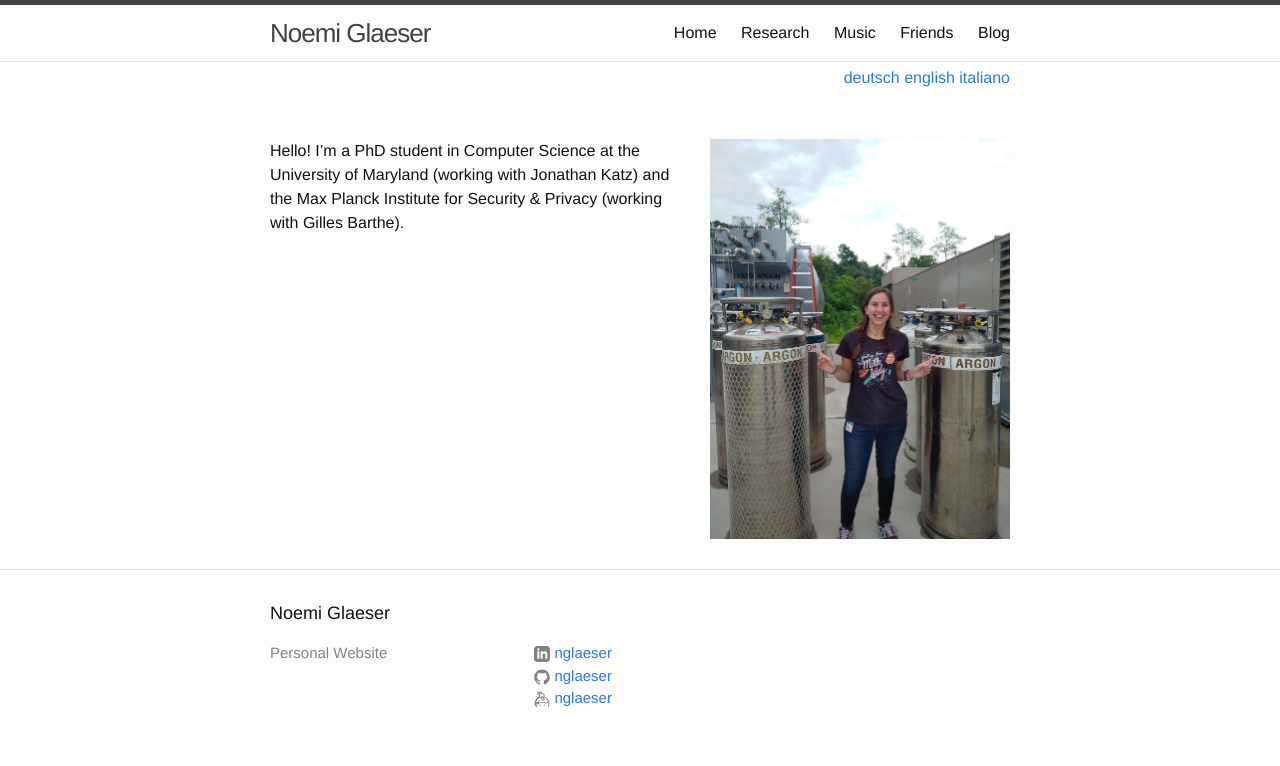
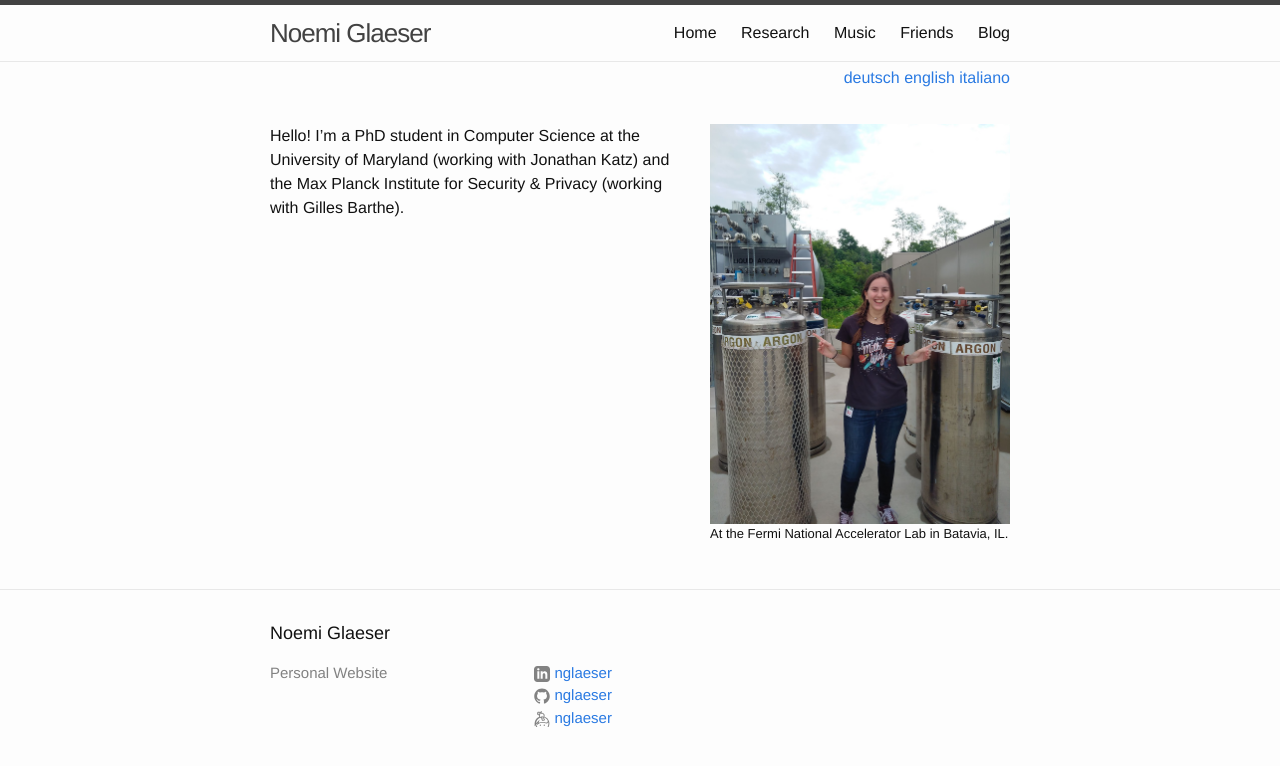
Before and after one commit to nglaeser/minima-site, a Jekyll site: the page built from index.md, in a window 1280 px wide. Shown: the top 766 px of the page. Built offline with Jekyll 4.4.1, drawn with Linux system fonts in a browser that asks for light colours.

Commit message:
add picture caption

```diff
--- a/index.md
+++ b/index.md
@@ -6,6 +6,9 @@ lang: en
 order: 1
 ---
 
-![me](../../../files/pfp.jpg "At the Fermi National Accelerator Lab in Batavia, IL."){: style="float: right; padding-left: 30px; width: 300px"}
+<div style="float: right; padding-left: 30px; width: 300px">
+<img src="../../../files/pfp.jpg">
+<p style="font-size: 13px">At the Fermi National Accelerator Lab in Batavia, IL.</p>
+</div>
 
 Hello! I'm a PhD student in Computer Science at the University of Maryland (working with Jonathan Katz) and the Max Planck Institute for Security & Privacy (working with Gilles Barthe).
```
